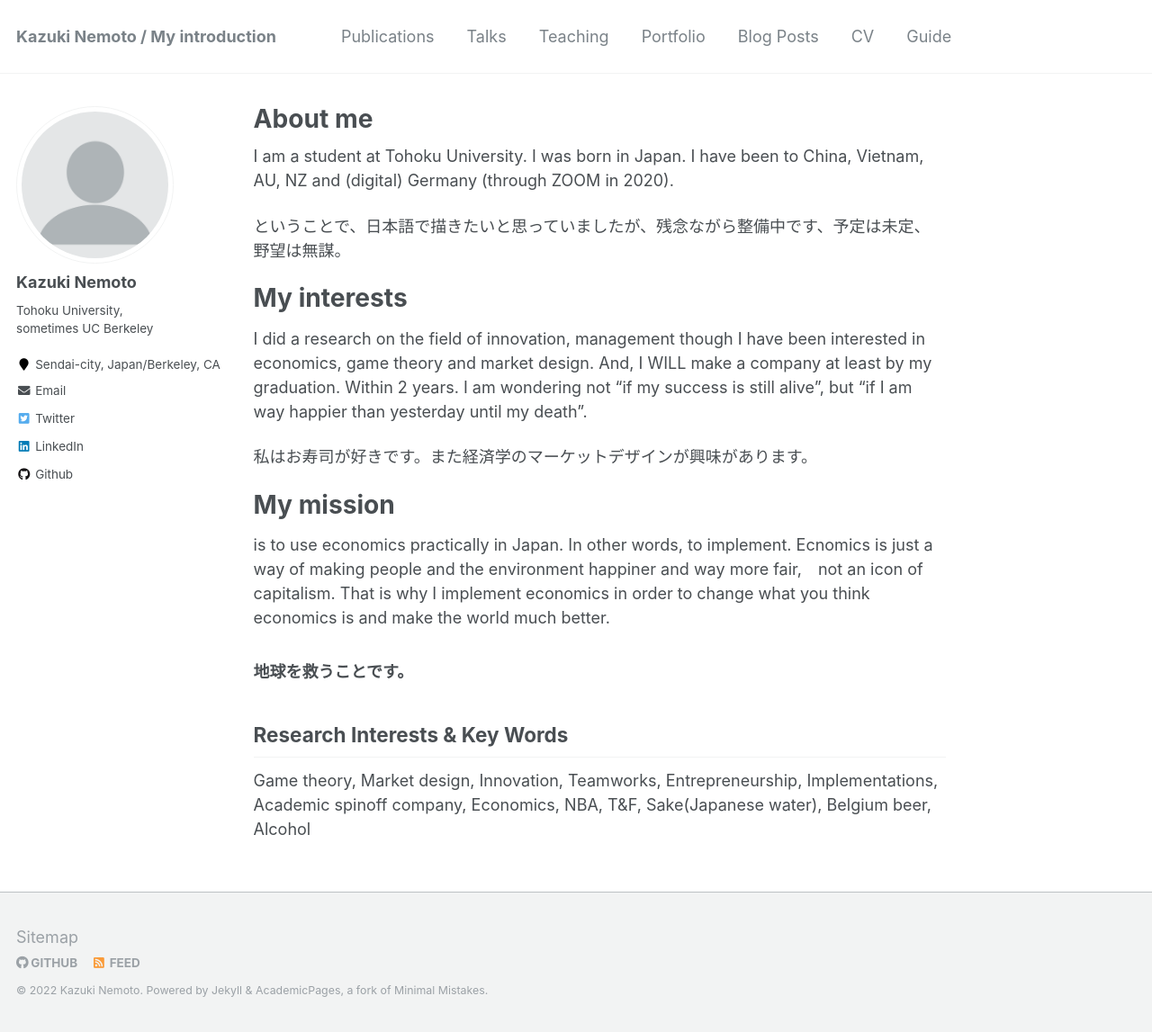
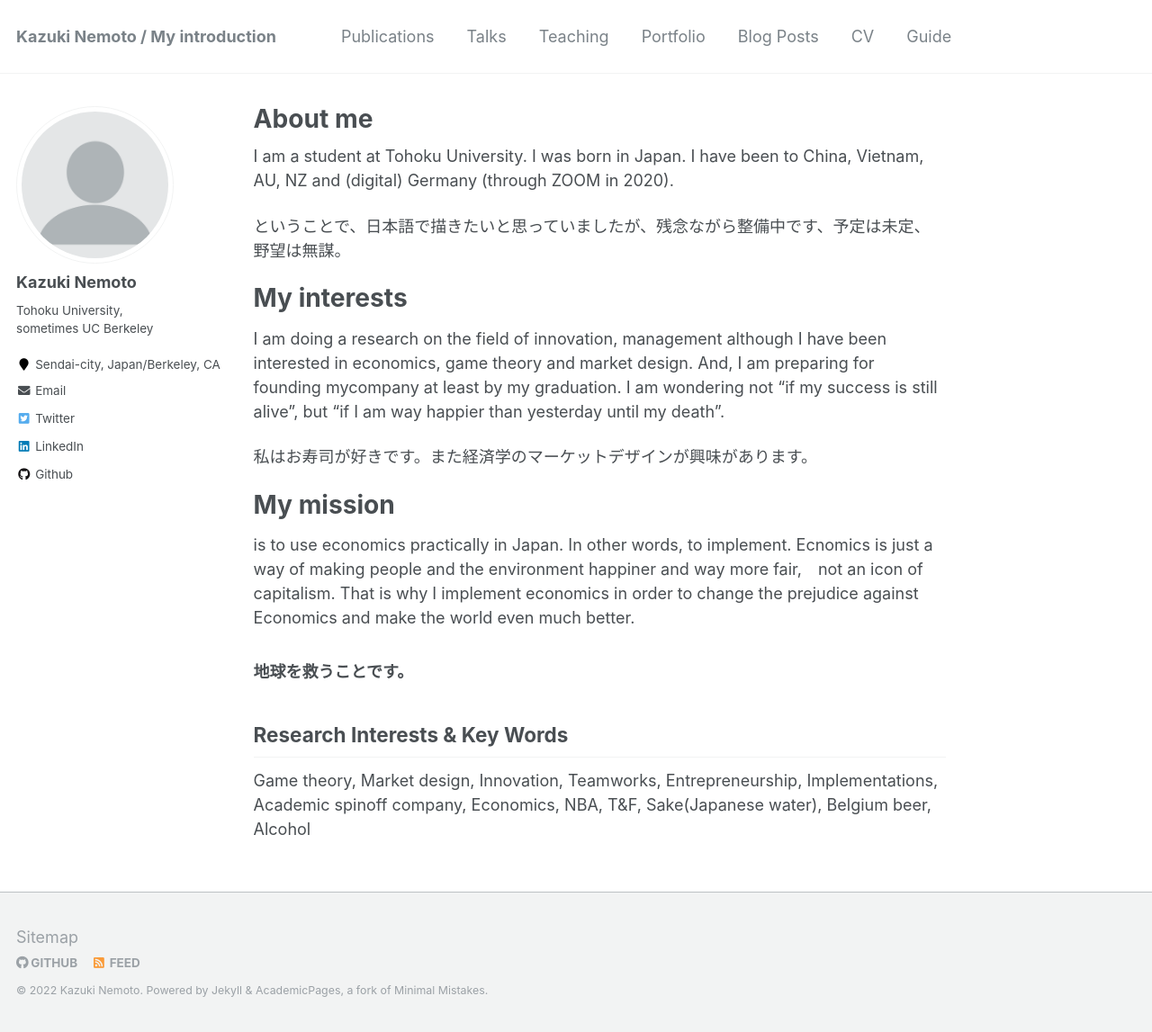
Before and after one commit to kazu-nemoto/kazu-nemoto.github.io, a Jekyll site: the page built from _pages/about.md, in a window 1280 px wide and 1147 px high. Shown: the whole window at 90% size. Built offline with Jekyll 4.4.1, drawn with Linux system fonts in a browser that asks for light colours.

Commit message:
Update about.md

```diff
--- a/_pages/about.md
+++ b/_pages/about.md
@@ -16,7 +16,7 @@ I am a student at Tohoku University. I was born in Japan. I have been to China,
 
 My interests
 ======
-I did a research on the field of innovation, management though I have been interested in economics, game theory and market design. And, I WILL make a company at least by my graduation.  Within 2 years. I am wondering not "if my success is still alive", but "if I am way happier than yesterday until my death".
+I am doing a research on the field of innovation, management although I have been interested in economics, game theory and market design. And, I am preparing for founding mycompany at least by my graduation. I am wondering not "if my success is still alive", but "if I am way happier than yesterday until my death".
 
 私はお寿司が好きです。また経済学のマーケットデザインが興味があります。
 
@@ -24,7 +24,7 @@ I did a research on the field of innovation, management though I have been inter
 
 My mission
 ======
-is to use economics practically in Japan. In other words, to implement. Ecnomics is just a way of making people and the environment happiner and way more fair,　not an icon of capitalism. That is why I implement economics in order to change what you think economics is and make the world much better.
+is to use economics practically in Japan. In other words, to implement. Ecnomics is just a way of making people and the environment happiner and way more fair,　not an icon of capitalism. That is why I implement economics in order to change the prejudice against Economics and make the world even much better.
 
 ### 地球を救うことです。
 
```
